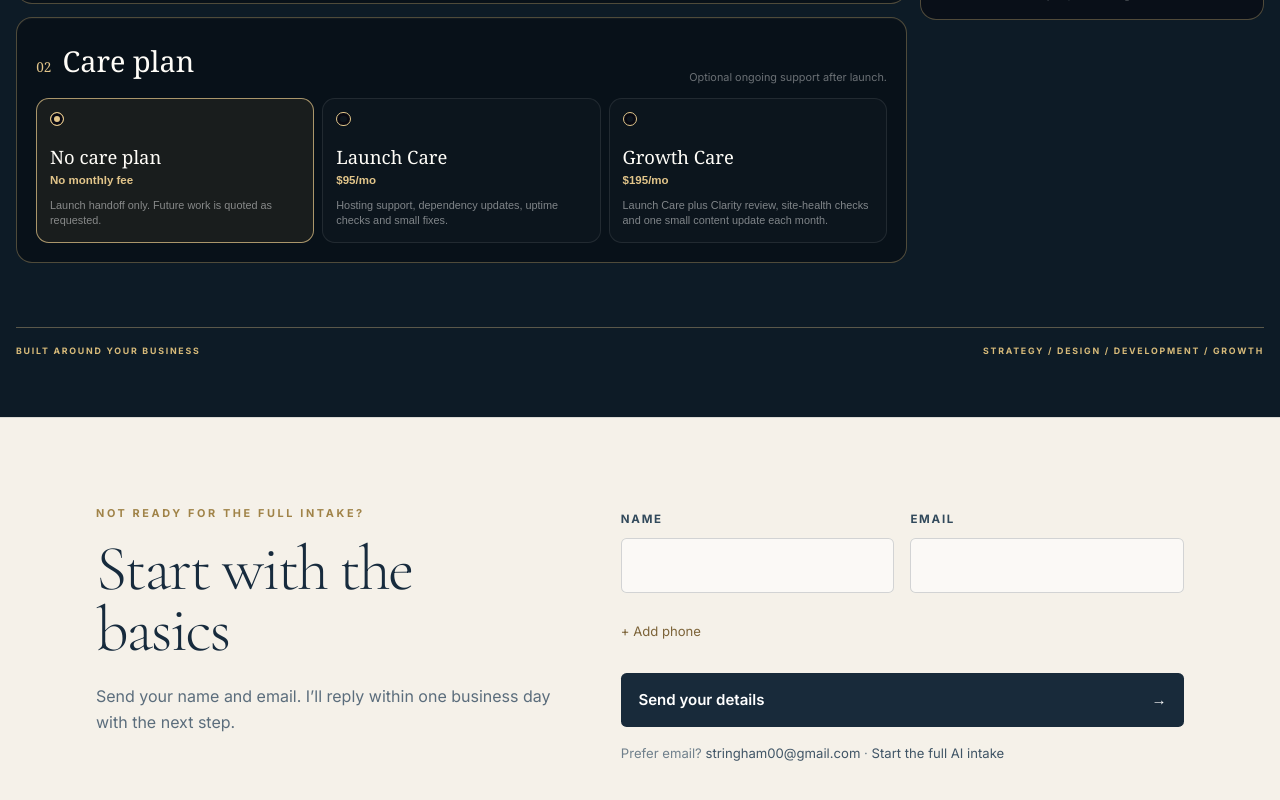
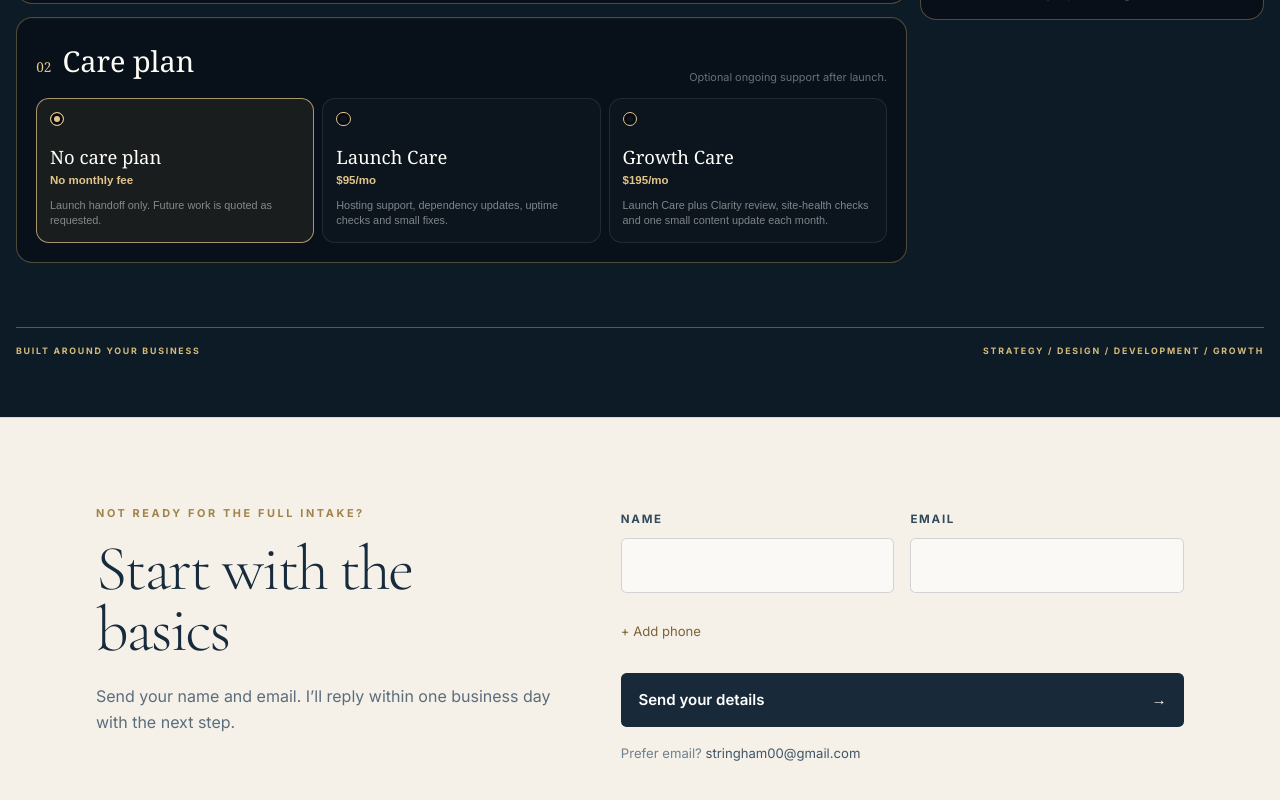
Before and after one commit to kstring00/legendary-octo-palm-tree, a Next.js app: page / in a window 1280 px wide. Shown: the part 3541-4341 px from the top of the page. Built offline with nearby package versions, Linux system fonts and the light colour scheme.

Commit message:
Remove broken AI intake link from contact footer

```diff
--- a/app/BottomCapture.tsx
+++ b/app/BottomCapture.tsx
@@ -240,8 +240,6 @@ export default function BottomCapture() {
 
           <p className={styles.alternate}>
             Prefer email? <a href={`mailto:${EMAIL}`}>{EMAIL}</a>
-            <span aria-hidden="true"> · </span>
-            <a href="#contact">Start the full AI intake</a>
           </p>
         </div>
       </div>
```
